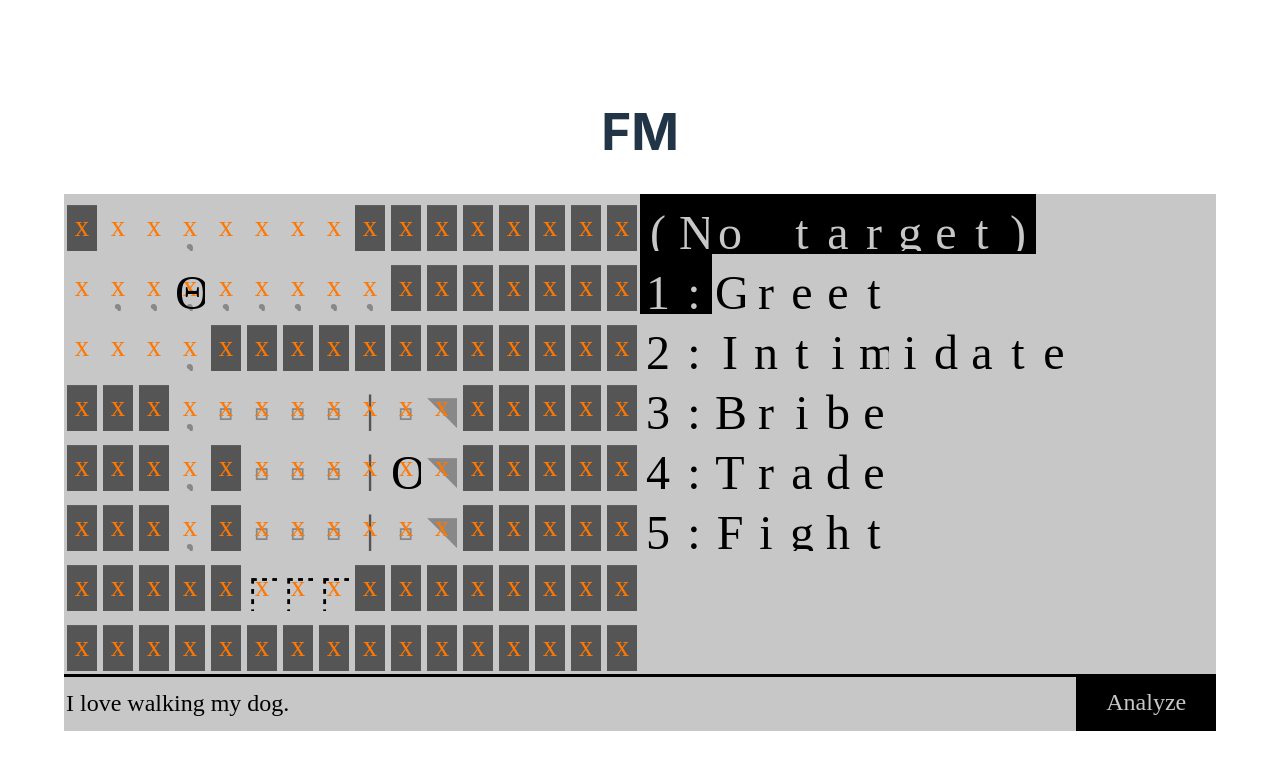
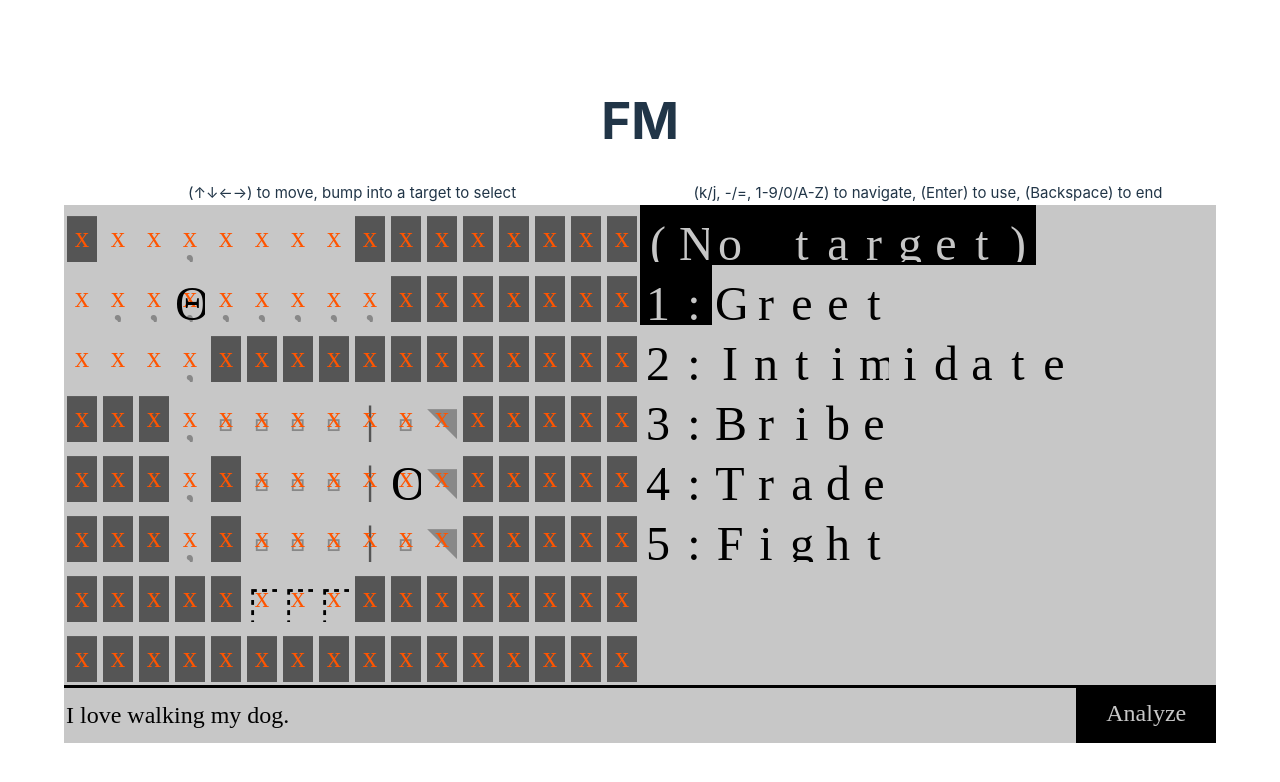
Before and after one commit to tiliv/fm, a React (Vite) app: page / in a window 1280 px wide. Shown: the top 782 px of the page. Built offline with nearby package versions, Linux system fonts and the light colour scheme; a web font is replaced by a local one.

Commit message:
Make keymap flexible and fix choice/target mechanics

```diff
--- a/src/App.jsx
+++ b/src/App.jsx
@@ -45,12 +45,20 @@ export default function App({ magnification=3 }) {
           width={VIEWPORT_WIDTH}
           height={VIEWPORT_HEIGHT}
           magnification={magnification}
+          keyMap={{
+            up: 'ArrowUp',
+            down: 'ArrowDown',
+            left: 'ArrowLeft',
+            right: 'ArrowRight',
+            use: 'Enter',
+          }}
         />
         <MenuDisplay
           width={VIEWPORT_WIDTH}
           height={VIEWPORT_HEIGHT}
           magnification={magnification}
           target={interaction}
+          activeChoice={menuChoice}
           options={[
             "Greet",
             "Intimidate",
@@ -58,6 +66,14 @@ export default function App({ magnification=3 }) {
             "Trade",
             "Fight",
           ]}
+          keyMap={{
+            down: 'j',
+            up: 'k',
+            pageDown: '=',
+            pageUp: '-',
+            use: 'Enter',
+            cancel: 'Backspace',
+          }}
         />
       </div>
       <div style={{display: 'flex', flexDirection: 'row', alignItems: 'stretch'}}>
--- a/src/components/displays/MenuDisplay.jsx
+++ b/src/components/displays/MenuDisplay.jsx
@@ -4,24 +4,41 @@ import ScreenStack from './ScreenStack';
 
 const optionKeys = '1234567890ABCDEFGHIJKLMNOPQRSTUVWXYZ';
 
-export default function MenuDisplay({ width, height, target, options, magnification=1 }) {
+export default function MenuDisplay({
+  width, height,
+  target, activeChoice,
+  options,
+  magnification=1,
+  locked=false,
+  keyMap={
+    down: 'j',
+    up: 'k',
+    pageDown: '=',
+    pageUp: '-',
+    use: 'Enter',
+    cancel: 'Backspace',
+  },
+}) {
   const [page, setPage] = useState(0);
   const [selected, setSelected] = useState(0);
+  const [started, setStarted] = useState(null);
 
   const pageLength = height - 1;
 
   useEffect(() => {
+    if (locked) return;
+
     const keydown = (e) => {
-      if (e.key === 'j' || e.key === 'k') {
+      if ([keyMap.down, keyMap.up].includes(e.key)) {
         setSelected((selected) => {
-          const delta = (e.key === 'j' ? 1 : -1);
+          const delta = (e.key === keyMap.down ? 1 : -1);
           const newSelected = (selected + delta) % options.length;
           if (newSelected < 0) {
             return options.length - 1;
           }
           return newSelected;
         });
-      } else if (e.key === '-' || e.key === '=') {
+      } else if ([keyMap.pageDown, keyMap.pageUp].includes(e.key)) {
         setPage((page) => {
           const maxPage = Math.ceil(options.length / pageLength);
           const delta = (e.key === '-' ? -1 : 1);
@@ -31,6 +48,7 @@ export default function MenuDisplay({ width, height, target, options, magnificat
           return newPage;
         });
       } else {
+        // numbers, shift+letters
         let i = optionKeys.indexOf(e.key.toUpperCase());
         if (e.shiftKey && (!isNaN(e.key) || i === -1)) {
           return;
@@ -43,14 +61,33 @@ export default function MenuDisplay({ width, height, target, options, magnificat
 
     window.addEventListener('keydown', keydown);
     return () => window.removeEventListener('keydown', keydown);
-  }, []);
+  }, [locked, target]);
 
   useEffect(() => {
-    setPage(Math.floor(selected / pageLength));
+    const keydown = (e) => {
+      if (e.key === keyMap.cancel) {
+        setStarted(null);
+      } else if (target && e.key === keyMap.use) {
+        setStarted(selected);
+      }
+    };
 
-    const event = new CustomEvent('menuChoice', { detail: options[selected] });
+    window.addEventListener('keydown', keydown);
+    return () => window.removeEventListener('keydown', keydown);
+  }, [target, selected]);
+
+  useEffect(() => {
+    if (!target) {
+      setStarted(null);
+    }
+
+    setPage(Math.floor((started || selected) / pageLength));
+
+    const event = new CustomEvent('menuChoice', {
+      detail: target ? options[started] : null,
+    });
     window.dispatchEvent(event);
-  }, [selected]);
+  }, [started, target]);
 
   const prefixedOptions = options.map((option, i) => `${optionKeys[i]}:${option}`);
   const optionsViewport = prefixedOptions.slice(page * (height - 1), (page + 1) * (height - 1));
@@ -64,19 +101,33 @@ export default function MenuDisplay({ width, height, target, options, magnificat
       width={width}
       height={height}
       magnification={magnification}
+      hints={[
+        `(${keyMap.up}/${keyMap.down}, `,
+        `${keyMap.pageUp}/${keyMap.pageDown}, 1-9/0/A-Z) to navigate, `,
+        `(${keyMap.use}) to use, `,
+        `(${keyMap.cancel}) to end`,
+      ].join('')}
       buffers={[
         { bg: 'black', fg: '#c7c7c7', buffer: [
           title || '(No target)',
-          ...optionsViewport.map((option) => {
+          // if no active choice, we build a slim buffer for the highlighted
+          // option prefix.
+          ...(activeChoice ? [] : optionsViewport.map((option) => {
             const i = prefixedOptions.indexOf(option);
             return i === selected ? `${optionKeys[i]}:` : '';
-          }),
+          })),
         ]},
-        { fg: 'black', buffer: ['', ...optionsViewport.map((option) => {
+        activeChoice && (
+          { bg: 'black', fg: '#c7c7c7', buffer: [
+            '',
+            `${optionKeys[options.indexOf(activeChoice)]}:${activeChoice}`,
+          ]}
+        ),
+        !activeChoice && { fg: 'black', buffer: ['', ...optionsViewport.map((option) => {
           const i = prefixedOptions.indexOf(option);
           return i === selected ? `  ${option.split(':')[1]}` : option;
         })]},
-      ]}
+      ].filter(b => !!b)}
     />
   );
 }
--- a/src/components/displays/ScreenStack.jsx
+++ b/src/components/displays/ScreenStack.jsx
@@ -1,12 +1,23 @@
 import Screen, { FONT_WIDTH, FONT_HEIGHT } from './Screen';
 
-export default function ScreenStack({ width, height, defaultBg, defaultFg, magnification, gutter, buffers}) {
+export default function ScreenStack({
+  width, height,
+  defaultBg, defaultFg,
+  magnification, gutter,
+  hints, buffers,
+}) {
   const charWidth = FONT_WIDTH * magnification;
   const charHeight = FONT_HEIGHT * magnification;
   const w = width * charWidth;
   const h = height * charHeight;
 
   return (
+    <div>
+      {hints && (
+        <div style={{fontSize: charHeight / 4}}>
+          {hints}
+        </div>
+      )}
       <div style={{backgroundColor: gutter, width: w, height: h}}>
         {buffers.map(({ bg=defaultBg, fg=defaultFg, buffer }, i) => (
           <Screen
@@ -20,5 +31,6 @@ export default function ScreenStack({ width, height, defaultBg, defaultFg, magni
           />
         ))}
       </div>
+    </div>
   );
 }
--- a/src/components/displays/WorldDisplay.jsx
+++ b/src/components/displays/WorldDisplay.jsx
@@ -8,13 +8,30 @@ const START_WORLD = 'overworld.txt'
 const START_Y = 17;
 const START_X = 35;
 
-export default function WorldDisplay({ width, height, magnification=1 }) {
-  const { layers, bump, local, position, interactions } = useLocation({
+const KEY_ALIASES = {
+  ArrowDown: '↓',
+  ArrowUp: '↑',
+  ArrowLeft: '←',
+  ArrowRight: '→',
+}
+
+export default function WorldDisplay({
+  width, height,
+  magnification=1,
+  keyMap={
+    up: 'ArrowUp',
+    down: 'ArrowDown',
+    left: 'ArrowLeft',
+    right: 'ArrowRight',
+  },
+}) {
+  const { layers, bump, position, interactions } = useLocation({
     world: START_WORLD,
     x: START_X,
     y: START_Y,
     w: width,
     h: height,
+    keyMap,
   });
   const { interaction, interactionBuffer } = useInteraction({
     bump,
@@ -33,7 +50,7 @@ export default function WorldDisplay({ width, height, magnification=1 }) {
   const buffers = [
     { fg: '#555', buffer: layers.solid },
     { fg: '#888', buffer: layers.passable },
-    { fg: '#f70', buffer: interactionBuffer },
+    { fg: '#f50', buffer: interactionBuffer },
     { fg: '#000', buffer: layers.objects },
   ];
 
@@ -43,6 +60,13 @@ export default function WorldDisplay({ width, height, magnification=1 }) {
       defaultFg="black"
       width={width}
       height={height}
+      hints={[
+        `(${KEY_ALIASES[keyMap.up] || keyMap.up}`,
+        `${KEY_ALIASES[keyMap.down] || keyMap.down}`,
+        `${KEY_ALIASES[keyMap.left] || keyMap.left}`,
+        `${KEY_ALIASES[keyMap.right] || keyMap.right})`,
+        ' to move, bump into a target to select',
+      ].join('')}
       magnification={magnification}
       buffers={buffers}
     />
--- a/src/hooks/useLocation.jsx
+++ b/src/hooks/useLocation.jsx
@@ -1,13 +1,12 @@
-import { useState, useEffect } from 'react';
-
 import usePosition from './usePosition';
 import useWorld from './useWorld';
 
-export default function useLocation({ world, x, y, w, h }) {
+export default function useLocation({ world, x, y, w, h, keyMap={} }) {
   const { map, walls, interactions } = useWorld({ defaultWorld: world });
   const { marker, bump, x: posX, y: posY } = usePosition({
     defaultX: x, defaultY: y,
     map, walls, interactions,
+    keyMap,
   });
 
   const localX = posX % w;
@@ -20,7 +19,6 @@ export default function useLocation({ world, x, y, w, h }) {
   );
   const solid = area.map((row) => row.map((cell) => walls.includes(cell) ? cell : ' '));
   const passable = area.map((row) => row.map((cell) => walls.includes(cell) ? ' ' : cell));
-
   const objects = Array.from({ length: h }, () => ' '.repeat(w).split(''));
   Object.entries(interactions).forEach(([location]) => {
     let [ly, lx] = location.split(',').map(Number);
--- a/src/hooks/usePosition.jsx
+++ b/src/hooks/usePosition.jsx
@@ -7,7 +7,14 @@ export default function usePosition({
   map,
   walls,
   interactions,
+  keyMap={
+    up: 'ArrowUp',
+    down: 'ArrowDown',
+    left: 'ArrowLeft',
+    right: 'ArrowRight',
+  },
 }) {
+
   const [x, setX] = useState(defaultX);
   const [y, setY] = useState(defaultY);
   const [bump, setBump] = useState(null);
@@ -17,10 +24,11 @@ export default function usePosition({
       let newX = x;
       let newY = y;
       switch (e.key) {
-        case 'ArrowUp': newY--; break;
-        case 'ArrowDown': newY++; break;
-        case 'ArrowLeft': newX--; break;
-        case 'ArrowRight': newX++; break;
+        case keyMap.up: newY--; break;
+        case keyMap.down: newY++; break;
+        case keyMap.left: newX--; break;
+        case keyMap.right: newX++; break;
+        default: return;
       }
       if (!walls.includes(map[newY]?.[newX])) {
         setX(newX);
@@ -42,7 +50,7 @@ export default function usePosition({
 
     window.addEventListener('keydown', keydown);
     return () => window.removeEventListener('keydown', keydown);
-  }, [map, x, y, bump]);
+  }, [map, x, y, bump, keyMap]);
 
   return { marker, bump, x, y };
 }
--- a/src/hooks/useWorld.jsx
+++ b/src/hooks/useWorld.jsx
@@ -18,12 +18,14 @@ export default function useWorld({ defaultWorld='overworld.txt' }) {
         setWalls(zoneKey.split('\n').map((line) => line[0]));
         setInteractions(Object.fromEntries(
           objects.split('\n').map((line) => {
-            const [location, label] = line.split(':');
+            const [location, info] = line.split(':');
+            const [label, dataFile] = info.split('/');
             const [coordinate, destination] = location.split('=');
             const [r, c] = coordinate.split(',').map(Number);
             const [dr, dc] = !destination ? [] : destination.split(',').map(Number);
             return [coordinate, {
               label,
+              dataFile,
               sprite: rows[r - 1][c - 1],
               destination: dr === undefined ? null : [dr, dc],
             }];
--- a/src/index.css
+++ b/src/index.css
@@ -1,3 +1,8 @@
+#root {
+  margin: 0 auto;
+  text-align: center;
+}
+
 @font-face {
   font-family: 'ti-83-plus-large';
   font-style: 'normal';
```
Lines whose indentation alone changed are shown as unchanged.
